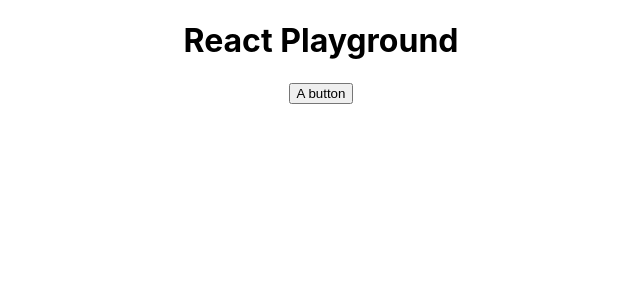
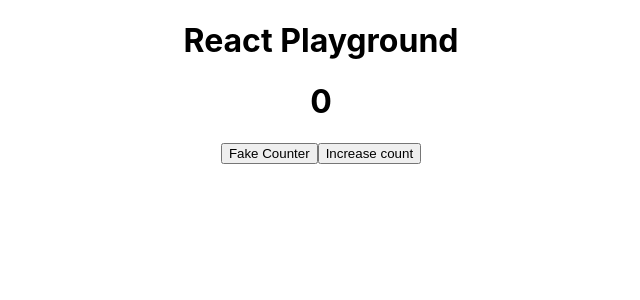
Before and after one commit to Lawrence4code/react-playground, a React (Create React App) app: page / in a window 1280 px wide. Shown: the top 300 px of the page, without its empty margins (319-959 px from the left). Built offline with nearby package versions, Linux system fonts and the light colour scheme.

Commit message:
useRef eg two

```diff
--- a/src/App.js
+++ b/src/App.js
@@ -1,22 +1,26 @@
-import React, { useEffect, useRef } from 'react';
+import React, { useEffect, useRef, useState } from 'react';
 import './App.css';
 
 const App = () => {
+  const [count, setCount] = useState(0);
+
   const button = useRef(null);
 
-  useEffect(() => {
+  const increment = () => {
+    setCount((prev) => prev + 1);
+  };
+
+  const fakeClicker = () => {
     button.current.click();
-  }, []);
+  };
+
   return (
     <div className="App">
       <h1> React Playground </h1>
-      <button
-        ref={button}
-        onClick={() => {
-          console.log('button clicked');
-        }}
-      >
-        A button
+      <h1> {count} </h1>
+      <button onClick={fakeClicker}> Fake Counter </button>
+      <button ref={button} onClick={increment}>
+        Increase count
       </button>
     </div>
   );
```
